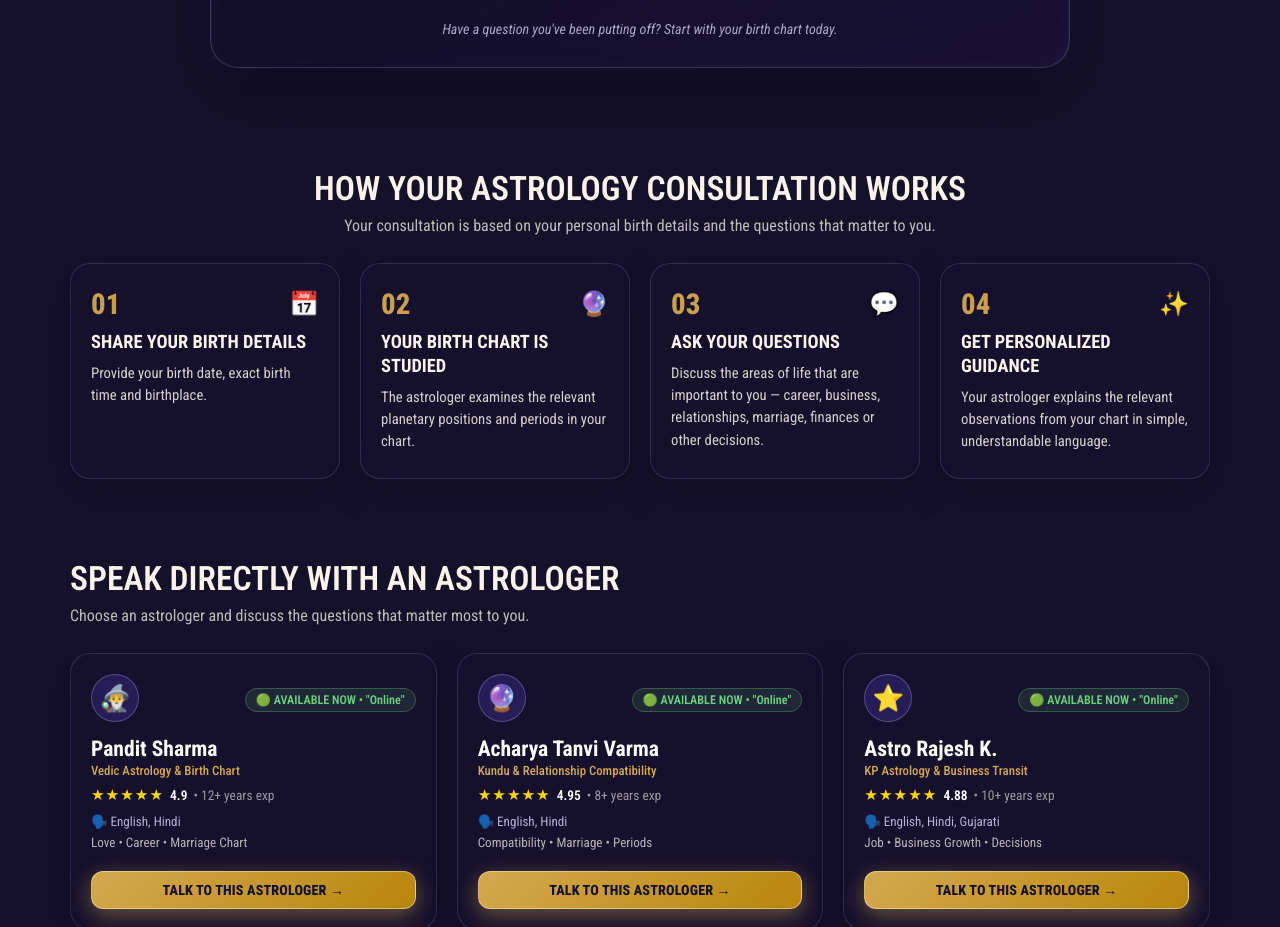
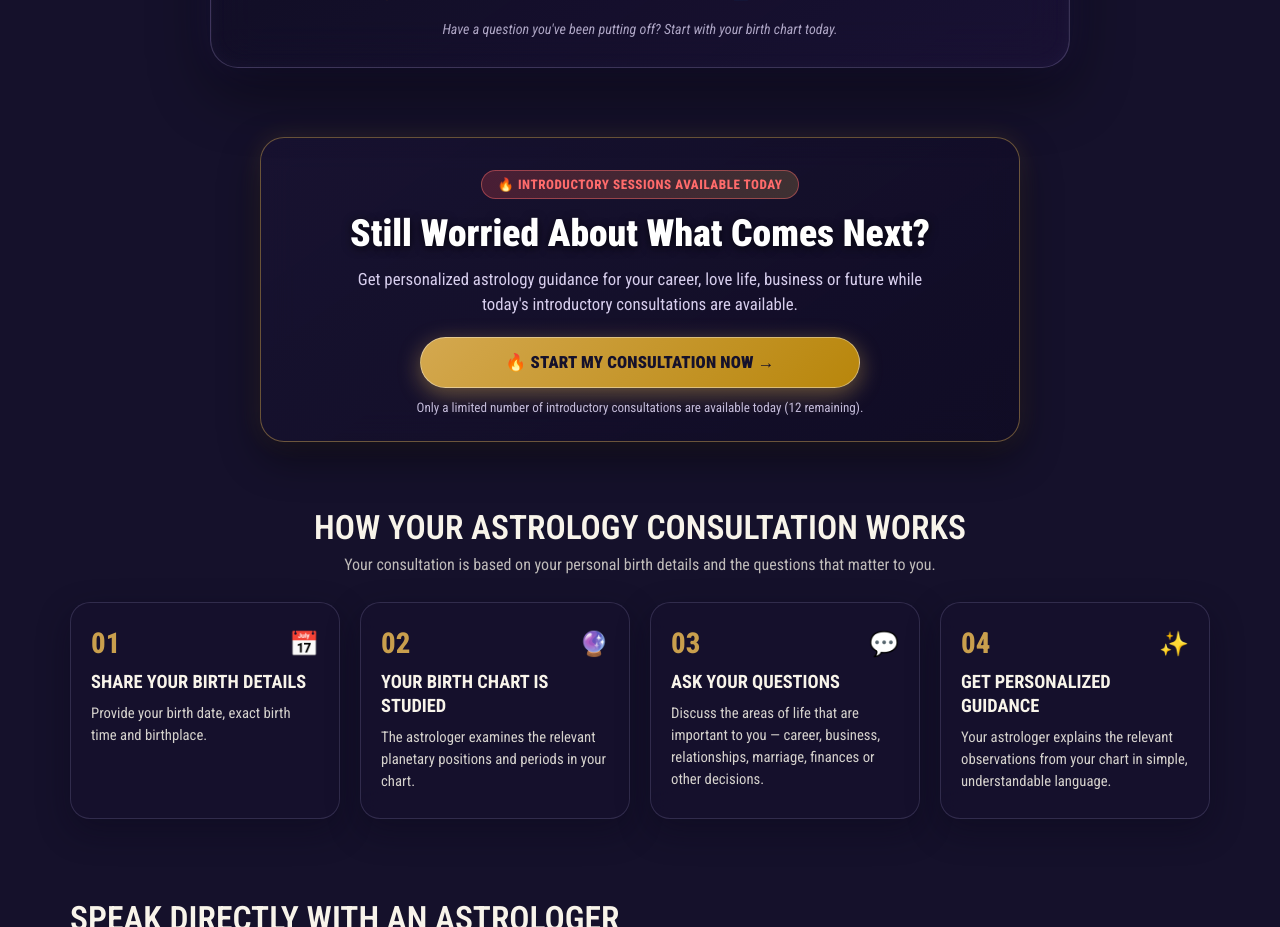
Before and after one commit to sidsahu4570-droid/novasathi-landing-page, a React (Vite) app: page / in a window 1280 px wide. Shown: the part 1300-2227 px from the top of the page. Built offline with nearby package versions, Linux system fonts and the light colour scheme; no server answers.

Commit message:
feat: Insert high-impact urgent CTA block 'Still Worried About What Comes Next?' immediately before How Your Astrology Consultation Works section

```diff
--- a/src/App.jsx
+++ b/src/App.jsx
@@ -2,6 +2,7 @@ import React, { useState } from 'react';
 import CosmicBackground from './components/cosmic/CosmicBackground';
 import Navbar from './components/landing/Navbar';
 import Hero from './components/landing/Hero';
+import PreHowItWorksCTA from './components/landing/PreHowItWorksCTA';
 import HowItWorks from './components/landing/HowItWorks';
 import ExpertProfiles from './components/landing/ExpertProfiles';
 import VideoTestimonials from './components/landing/VideoTestimonials';
@@ -65,6 +66,7 @@ export default function App() {
         <div className="landing-overlay">
           <Navbar onOpenModal={handleOpenModal} />
           <Hero onOpenModal={handleOpenModal} />
+          <PreHowItWorksCTA onOpenModal={handleOpenModal} />
           <HowItWorks />
           <ExpertProfiles onOpenModal={handleOpenModal} />
           <VideoTestimonials onOpenModal={handleOpenModal} />
--- /dev/null
+++ b/src/components/landing/PreHowItWorksCTA.jsx
@@ -0,0 +1,45 @@
+import React from 'react';
+import { useDemoAvailability } from '../../context/DemoAvailabilityContext';
+
+/**
+ * PreHowItWorksCTA — Urgent conversion action interrupt placed immediately before How It Works.
+ */
+export default function PreHowItWorksCTA({ onOpenModal }) {
+  const { introductorySessionsRemaining } = useDemoAvailability();
+
+  return (
+    <section className="section-pre-how-cta content-container">
+      <div className="glass-card glass-card-gold pre-how-card">
+        {/* Urgency Badge */}
+        <div className="pre-how-badge-wrap">
+          <span className="pre-how-badge">🔥 INTRODUCTORY SESSIONS AVAILABLE TODAY</span>
+        </div>
+
+        {/* Main Heading */}
+        <h2 className="pre-how-headline">
+          Still Worried About What Comes Next?
+        </h2>
+
+        {/* Short Supporting Text */}
+        <p className="pre-how-subtext">
+          Get personalized astrology guidance for your career, love life, business or future while today's introductory consultations are available.
+        </p>
+
+        {/* Primary CTA Button */}
+        <div className="pre-how-btn-wrap">
+          <button
+            onClick={() => onOpenModal('Pre How It Works CTA')}
+            className="btn-primary btn-gold pre-how-btn"
+          >
+            🔥 START MY CONSULTATION NOW →
+          </button>
+        </div>
+
+        {/* Availability Line */}
+        <p className="pre-how-availability-note">
+          Only a limited number of introductory consultations are available today ({introductorySessionsRemaining} remaining).
+        </p>
+      </div>
+    </section>
+  );
+}
--- a/src/index.css
+++ b/src/index.css
@@ -565,8 +565,94 @@ body, html {
   color: #E5B960;
 }
 
+/* ── Urgent CTA Block Before How It Works ── */
+.section-pre-how-cta {
+  padding: 10px 0 24px 0;
+  width: 100%;
+}
+
+.pre-how-card {
+  text-align: center;
+  padding: 32px 28px 26px 28px;
+  border-radius: 24px;
+  max-width: 760px;
+  margin: 0 auto;
+  background: linear-gradient(145deg, rgba(26, 20, 52, 0.65) 0%, rgba(15, 11, 35, 0.75) 100%) !important;
+  border: 1.5px solid rgba(212, 168, 79, 0.45) !important;
+  box-shadow: 0 16px 40px rgba(0, 0, 0, 0.45), 0 0 25px rgba(212, 168, 79, 0.15) !important;
+  position: relative;
+  overflow: hidden;
+  box-sizing: border-box;
+}
+
+.pre-how-badge-wrap {
+  margin-bottom: 12px;
+}
+
+.pre-how-badge {
+  display: inline-flex;
+  align-items: center;
+  gap: 6px;
+  background: linear-gradient(90deg, rgba(255, 75, 75, 0.22) 0%, rgba(212, 168, 79, 0.22) 100%);
+  border: 1px solid rgba(255, 107, 107, 0.45);
+  color: #ff6b6b;
+  font-size: 0.82rem;
+  font-weight: 800;
+  padding: 6px 16px;
+  border-radius: 99px;
+  letter-spacing: 0.04em;
+  text-transform: uppercase;
+}
+
+.pre-how-headline {
+  font-family: 'Roboto Condensed', sans-serif !important;
+  font-size: clamp(1.75rem, 5vw, 2.35rem) !important;
+  font-weight: 900 !important;
+  line-height: 1.18 !important;
+  color: #FFFFFF !important;
+  margin-bottom: 12px !important;
+  text-transform: none !important;
+  text-shadow: 0 2px 10px rgba(0, 0, 0, 0.7);
+}
+
+.pre-how-subtext {
+  font-size: clamp(0.94rem, 3.5vw, 1.05rem);
+  line-height: 1.5;
+  color: #E2D9F8;
+  opacity: 0.95;
+  max-width: 580px;
+  margin: 0 auto 20px auto;
+}
+
+.pre-how-btn-wrap {
+  display: flex;
+  justify-content: center;
+  margin-bottom: 12px;
+}
+
+.pre-how-btn {
+  width: 100% !important;
+  max-width: 440px !important;
+  font-size: clamp(0.78rem, 3.6vw, 1.05rem) !important;
+  padding: 14px 16px !important;
+  white-space: nowrap !important;
+  display: inline-flex !important;
+  align-items: center !important;
+  justify-content: center !important;
+  font-weight: 900 !important;
+  border-radius: 99px !important;
+  box-sizing: border-box !important;
+}
+
+.pre-how-availability-note {
+  font-size: 0.82rem;
+  color: #E2D9F8;
+  opacity: 0.85;
+  margin: 0;
+}
+
 /* ----------------------------------------------------
-   4. HOW IT WORKS SECTION
+   4. HOW IT WORKS
    ---------------------------------------------------- */
 .section-how-it-works {
   padding: 30px 0 35px 0;
@@ -1246,6 +1332,7 @@ body, html {
   }
 
   /* Mobile Card Outer Margins & 2-Column Grid Fix */
+  .section-pre-how-cta,
   .section-problem-selector,
   .section-how-it-works,
   .trust-strip-container,
@@ -1256,6 +1343,29 @@ body, html {
     padding-right: 0 !important;
     width: 100% !important;
     box-sizing: border-box !important;
+  }
+
+  .section-pre-how-cta {
+    padding: 6px 0 18px 0 !important;
+  }
+
+  .pre-how-card {
+    padding: 22px 16px 18px 16px !important;
+    border-radius: 20px !important;
+    margin-left: 10px !important;
+    margin-right: 10px !important;
+    max-width: calc(100vw - 20px) !important;
+    box-sizing: border-box !important;
+  }
+
+  .pre-how-headline {
+    font-size: clamp(1.5rem, 6.2vw, 1.95rem) !important;
+    margin-bottom: 10px !important;
+  }
+
+  .pre-how-subtext {
+    font-size: 0.92rem !important;
+    margin-bottom: 16px !important;
   }
 
   /* 1x1 Mobile Problem Card Grid with 16px Outer Margins */
```
